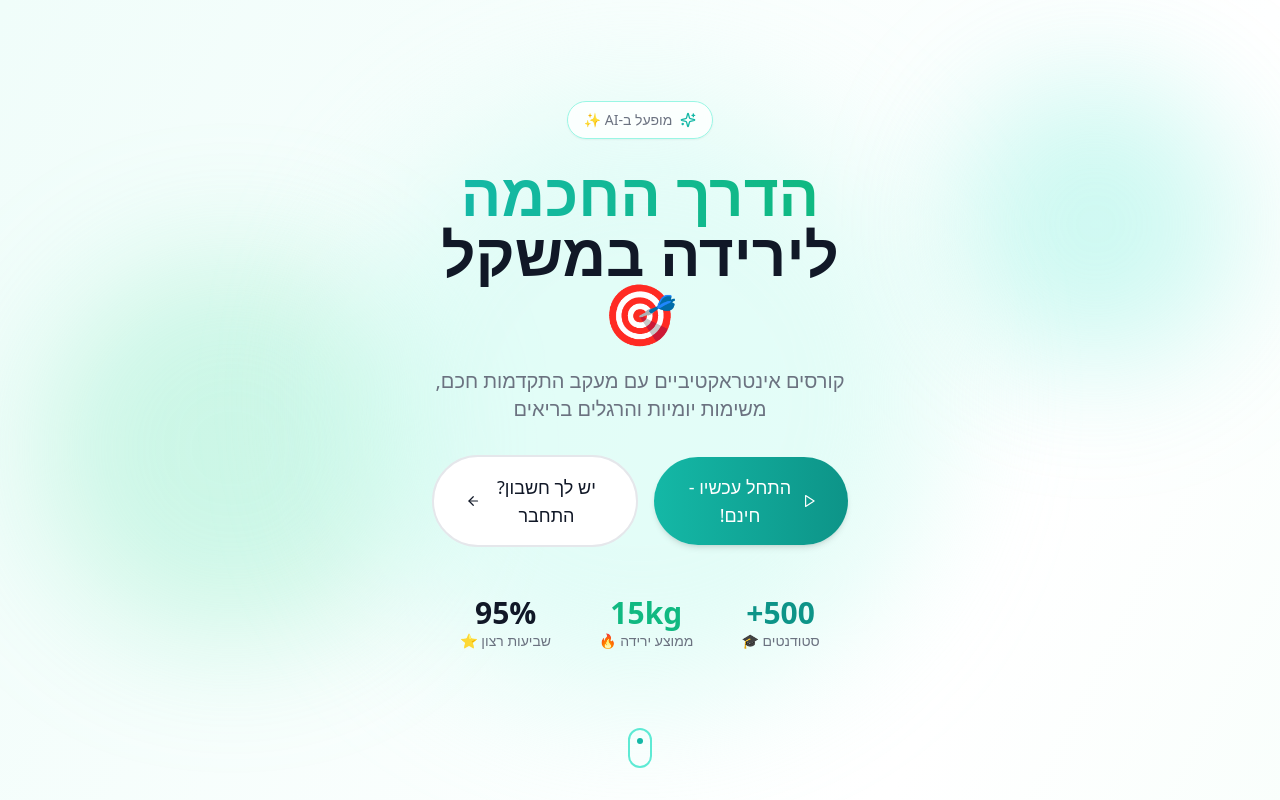
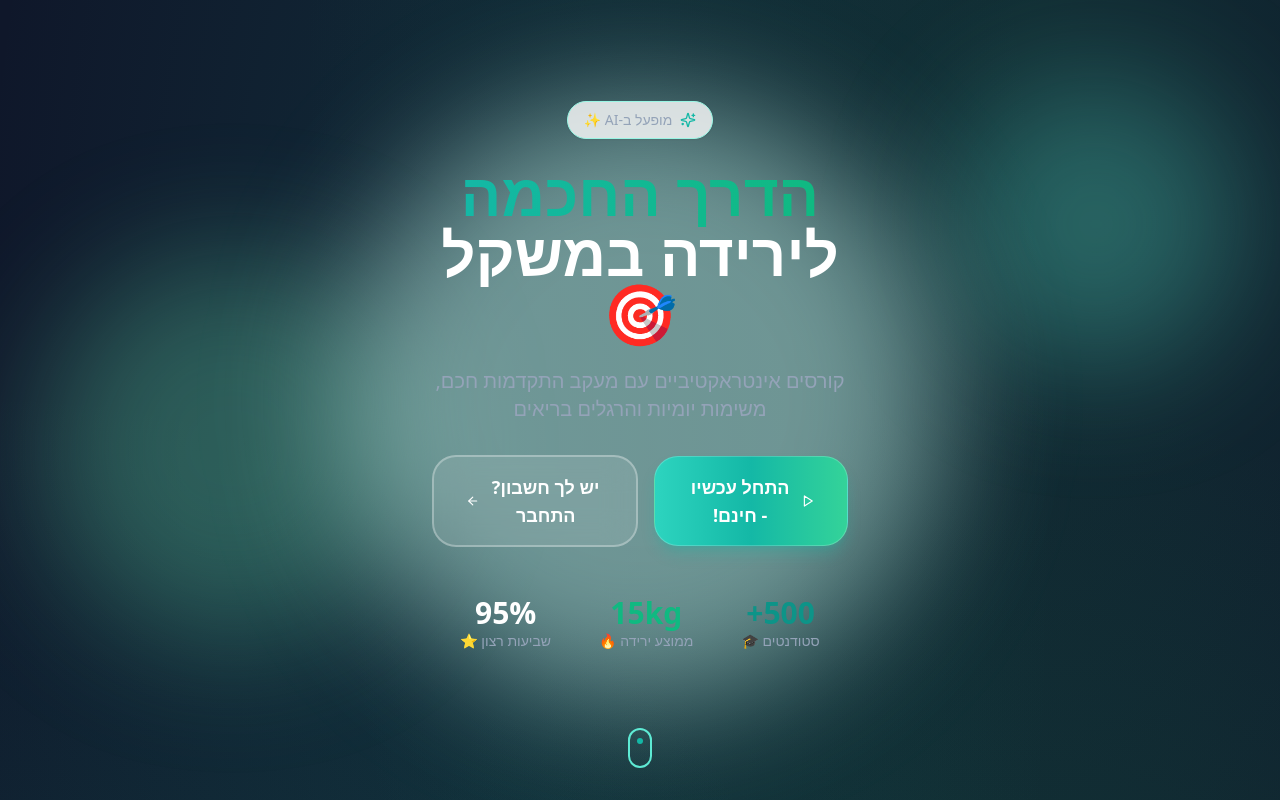
Before and after one commit to danielsbhaucc-dot/AI-HE, a Next.js app in the folder apps/web/: page / in a window 1280 px wide. Shown: the top 800 px of the page. Built offline with nearby package versions, Linux system fonts and the light colour scheme.

Commit message:
Major design upgrade: dark theme, premium glassmorphism, vibrant colors

```diff
--- a/apps/web/app/globals.css
+++ b/apps/web/app/globals.css
@@ -34,33 +34,54 @@ html {
 
 /* Component Layer */
 @layer components {
-  /* Card Styles */
+  /* Card Styles - Glassmorphism on dark bg */
   .card-premium {
-    @apply bg-white rounded-2xl shadow-lg p-4 transition-all duration-300 hover:shadow-xl;
+    @apply bg-white/95 backdrop-blur-xl rounded-3xl shadow-2xl shadow-black/20 p-5 transition-all duration-300;
+    @apply border border-white/50;
+    @apply hover:shadow-primary-500/20 hover:scale-[1.02];
   }
 
   .card-gradient {
-    @apply bg-gradient-to-br from-primary-500 to-primary-600 rounded-2xl shadow-lg p-6 text-white;
+    @apply bg-gradient-to-br from-primary-500 via-primary-600 to-secondary-500 rounded-3xl shadow-2xl p-6 text-white;
+    @apply border border-white/20;
+    @apply hover:shadow-primary-500/30 hover:scale-[1.02] transition-all duration-300;
   }
 
-  /* Button Styles */
+  .card-dark {
+    @apply bg-slate-800/80 backdrop-blur-xl rounded-3xl shadow-xl p-5;
+    @apply border border-slate-700/50;
+    @apply text-white;
+  }
+
+  /* Button Styles - Vibrant & Premium */
   .btn-primary {
-    @apply inline-flex items-center justify-center gap-2 px-6 py-3 rounded-full font-medium transition-all duration-200;
-    @apply bg-gradient-to-r from-primary-500 to-primary-600 text-white shadow-md;
-    @apply hover:from-primary-600 hover:to-primary-700 hover:shadow-lg hover:-translate-y-0.5;
-    @apply active:translate-y-0;
+    @apply inline-flex items-center justify-center gap-2 px-8 py-4 rounded-2xl font-bold text-lg transition-all duration-200;
+    @apply bg-gradient-to-r from-primary-400 via-primary-500 to-secondary-400 text-white;
+    @apply shadow-lg shadow-primary-500/30;
+    @apply hover:shadow-xl hover:shadow-primary-500/40 hover:scale-105;
+    @apply active:scale-95;
+    @apply border border-white/20;
   }
 
   .btn-secondary {
-    @apply inline-flex items-center justify-center gap-2 px-6 py-3 rounded-full font-medium transition-all duration-200;
-    @apply bg-white text-text-primary border-2 border-gray-200;
-    @apply hover:border-primary-300 hover:text-primary-600;
+    @apply inline-flex items-center justify-center gap-2 px-8 py-4 rounded-2xl font-bold text-lg transition-all duration-200;
+    @apply bg-white/10 backdrop-blur-lg text-white;
+    @apply border-2 border-white/30;
+    @apply hover:bg-white/20 hover:border-white/50;
+    @apply active:scale-95;
   }
 
-  /* Input Styles */
+  .btn-glow {
+    @apply relative overflow-hidden;
+    box-shadow: 0 0 20px rgba(20, 184, 166, 0.4), 0 0 40px rgba(20, 184, 166, 0.2);
+  }
+
+  /* Input Styles - For dark theme */
   .input-premium {
-    @apply w-full px-4 py-3 rounded-xl border-2 border-gray-200 bg-white;
-    @apply focus:border-primary-400 focus:ring-2 focus:ring-primary-100 focus:outline-none;
+    @apply w-full px-5 py-4 rounded-2xl border-2 border-slate-600 bg-slate-800/50;
+    @apply text-white placeholder-slate-400;
+    @apply focus:border-primary-400 focus:ring-2 focus:ring-primary-500/30 focus:outline-none;
+    @apply focus:bg-slate-800;
     @apply transition-all duration-200;
   }
 
@@ -96,9 +117,30 @@ html {
     display: none;
   }
 
-  /* Glassmorphism */
+  /* Glassmorphism - Enhanced */
   .glass {
-    @apply bg-white/80 backdrop-blur-lg border border-white/20;
+    @apply bg-white/10 backdrop-blur-xl border border-white/20;
+  }
+
+  .glass-card {
+    @apply bg-gradient-to-br from-white/20 to-white/5 backdrop-blur-2xl;
+    @apply border border-white/30 rounded-3xl;
+    @apply shadow-2xl shadow-black/30;
+  }
+
+  /* Gradient Backgrounds */
+  .bg-gradient-radial {
+    background: radial-gradient(ellipse at top, var(--tw-gradient-from), var(--tw-gradient-to));
+  }
+
+  .bg-mesh {
+    background-color: #0f172a;
+    background-image:
+      radial-gradient(at 40% 20%, hsla(168,70%,40%,0.15) 0px, transparent 50%),
+      radial-gradient(at 80% 0%, hsla(152,70%,40%,0.15) 0px, transparent 50%),
+      radial-gradient(at 0% 50%, hsla(168,70%,40%,0.15) 0px, transparent 50%),
+      radial-gradient(at 80% 50%, hsla(152,70%,40%,0.15) 0px, transparent 50%),
+      radial-gradient(at 0% 100%, hsla(168,70%,40%,0.15) 0px, transparent 50%);
   }
 
   /* Touch Action for Mobile */
--- a/apps/web/app/page.tsx
+++ b/apps/web/app/page.tsx
@@ -30,7 +30,7 @@ const itemVariants = {
 
 export default function LandingPage() {
   return (
-    <main className="min-h-screen bg-gradient-to-br from-primary-50 via-white to-secondary-50 overflow-x-hidden">
+    <main className="min-h-screen bg-mesh overflow-x-hidden">
       {/* Hero Section */}
       <section className="relative min-h-screen flex flex-col justify-center items-center px-4 pt-20 pb-32">
         {/* Background Decorations - Teal/Green */}
@@ -135,7 +135,7 @@ export default function LandingPage() {
       </section>
 
       {/* Features Section */}
-      <section className="py-20 px-4 bg-white">
+      <section className="py-20 px-4 bg-slate-900/50">
         <div className="container-mobile max-w-4xl mx-auto">
           <motion.div
             initial={{ opacity: 0, y: 30 }}
@@ -176,7 +176,7 @@ export default function LandingPage() {
       </section>
 
       {/* How It Works */}
-      <section className="py-20 px-4 bg-gradient-to-br from-primary-50 to-secondary-50">
+      <section className="py-20 px-4 bg-slate-800/30">
         <div className="container-mobile max-w-4xl mx-auto">
           <motion.div
             initial={{ opacity: 0, y: 30 }}
@@ -215,7 +215,7 @@ export default function LandingPage() {
       </section>
 
       {/* CTA Section */}
-      <section className="py-20 px-4 bg-white">
+      <section className="py-20 px-4 bg-gradient-to-br from-primary-900/20 to-secondary-900/20">
         <motion.div
           initial={{ opacity: 0, scale: 0.95 }}
           whileInView={{ opacity: 1, scale: 1 }}
@@ -242,7 +242,7 @@ export default function LandingPage() {
       </section>
 
       {/* Footer */}
-      <footer className="py-8 px-4 bg-gray-50 border-t border-gray-200">
+      <footer className="py-8 px-4 bg-slate-900 border-t border-slate-800">
         <div className="container-mobile text-center">
           <p className="text-text-muted text-sm">
             © 2024 מערכת קורסים לירידה במשקל. כל הזכויות שמורות.
--- a/apps/web/tailwind.config.ts
+++ b/apps/web/tailwind.config.ts
@@ -42,14 +42,14 @@ const config: Config = {
           DEFAULT: '#22c55e',
           dark: '#15803d',
         },
-        // Backgrounds
-        background: '#fafafa',
-        'background-soft': '#f3f4f6',
+        // Backgrounds - Richer, darker for contrast
+        background: '#0f172a',
+        'background-soft': '#1e293b',
         'background-card': '#ffffff',
-        // Text
-        'text-primary': '#111827',
-        'text-secondary': '#6b7280',
-        'text-muted': '#9ca3af',
+        // Text - Better contrast on dark bg
+        'text-primary': '#ffffff',
+        'text-secondary': '#94a3b8',
+        'text-muted': '#64748b',
         // Border
         border: '#e5e7eb',
         input: '#e5e7eb',
```
